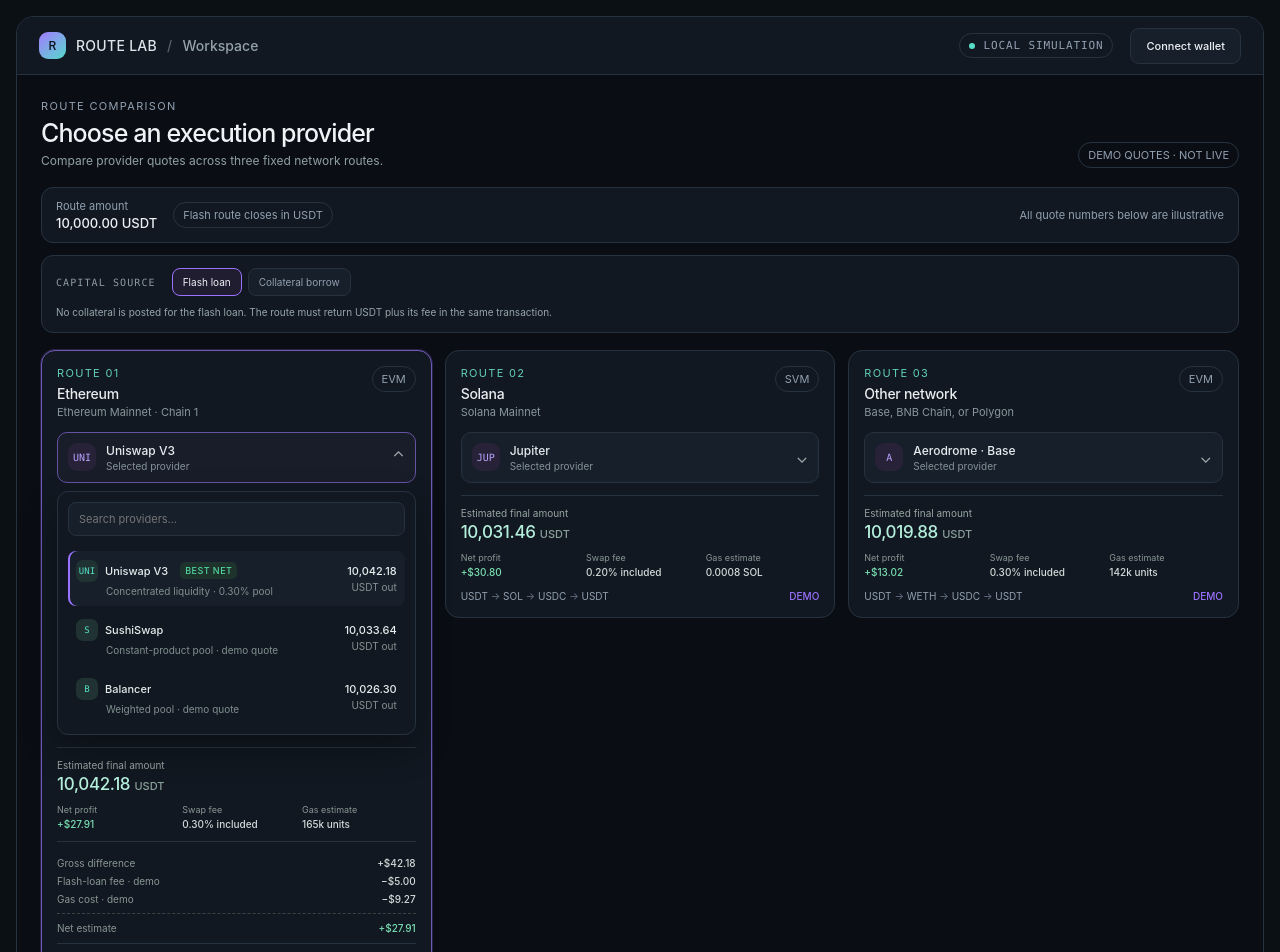
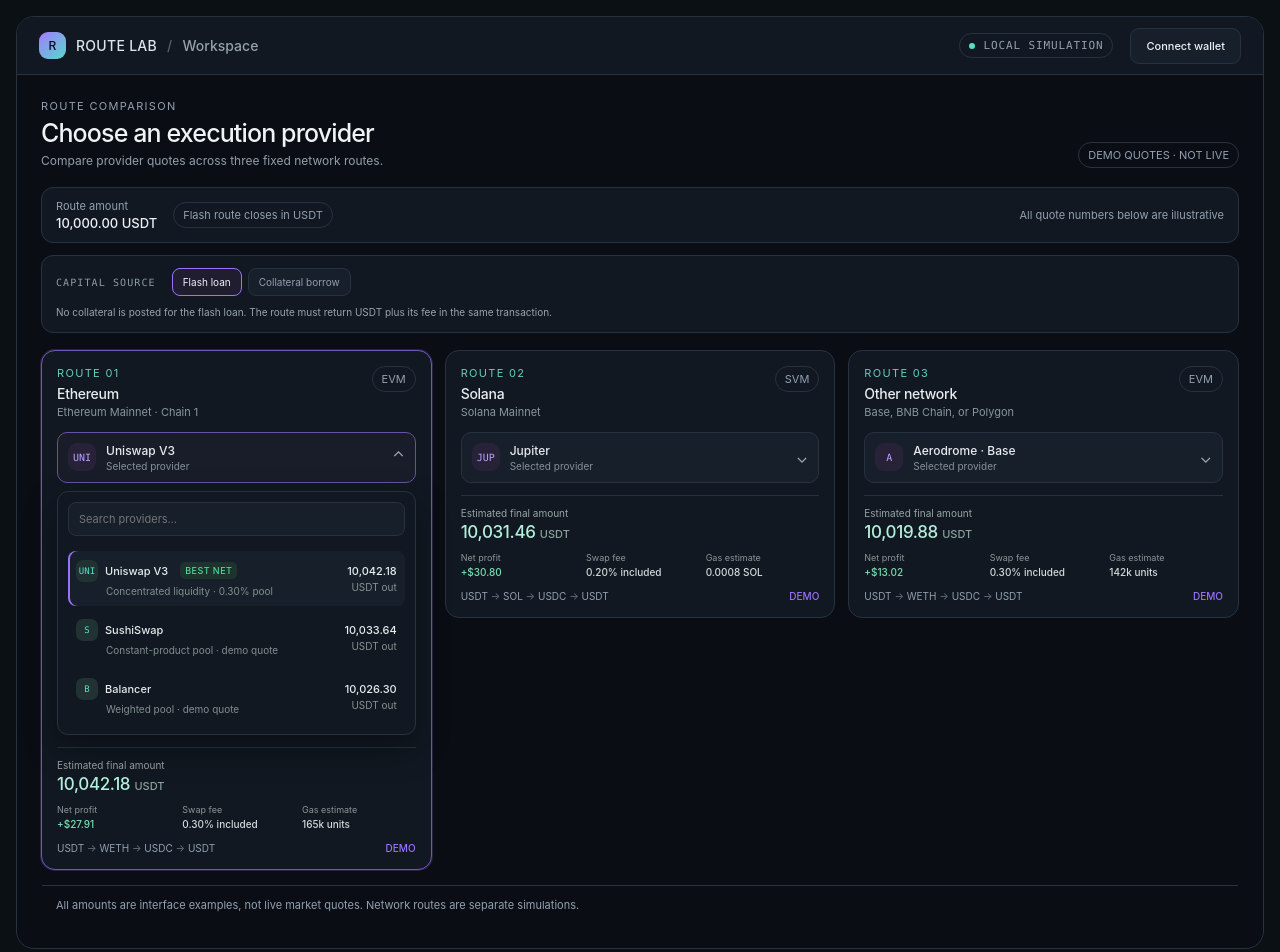
Before and after one commit to Chinyereee/flash-loan-arbitrage, a React (Vite) app: page / in a window 1280 px wide. Shown: the top 952 px of the page. Built offline with nearby package versions, Linux system fonts and the light colour scheme.

Commit message:
Standardize route result summaries

```diff
--- a/src/App.css
+++ b/src/App.css
@@ -243,3 +243,10 @@ button:focus-visible, input:focus-visible, select:focus-visible { outline: 2px s
   .borrow { flex-wrap: wrap; gap: 9px; }
   .borrow-hint { width: 100%; margin-left: 0; }
 }
+
+/* Keep the route grid inside the browser viewport on desktop and laptop screens. */
+.route-studio { box-sizing: border-box; width: calc(100% - 32px); max-width: 1440px; }
+.studio-content, .route-grid, .route-card { min-width: 0; }
+.route-grid { width: 100%; grid-template-columns: repeat(3, minmax(0, 1fr)); }
+@media (max-width: 1050px) { .route-grid { grid-template-columns: repeat(2, minmax(0, 1fr)); } }
+@media (max-width: 850px) { .route-grid { grid-template-columns: minmax(0, 1fr); } }
--- a/src/App.tsx
+++ b/src/App.tsx
@@ -11,9 +11,6 @@ type ProviderQuote = {
   fee: string;
   gas: string;
   best?: boolean;
-  gross?: string;
-  loanFee?: string;
-  gasCost?: string;
 };
 
 type Route = {
@@ -33,9 +30,9 @@ const routes: Route[] = [
     family: "EVM",
     tokens: ["USDT", "WETH", "USDC", "USDT"],
     providers: [
-      { id: "uniswap", name: "Uniswap V3", mark: "UNI", description: "Concentrated liquidity · 0.30% pool", output: "10,042.18", profit: "+$27.91", fee: "0.30%", gas: "165k units", best: true, gross: "+$42.18", loanFee: "−$5.00", gasCost: "−$9.27" },
-      { id: "sushi", name: "SushiSwap", mark: "S", description: "Constant-product pool · demo quote", output: "10,033.64", profit: "+$19.80", fee: "0.30%", gas: "157k units", gross: "+$33.64", loanFee: "−$5.00", gasCost: "−$8.84" },
-      { id: "balancer", name: "Balancer", mark: "B", description: "Weighted pool · demo quote", output: "10,026.30", profit: "+$12.46", fee: "0.10%", gas: "157k units", gross: "+$26.30", loanFee: "−$5.00", gasCost: "−$8.84" },
+      { id: "uniswap", name: "Uniswap V3", mark: "UNI", description: "Concentrated liquidity · 0.30% pool", output: "10,042.18", profit: "+$27.91", fee: "0.30%", gas: "165k units", best: true },
+      { id: "sushi", name: "SushiSwap", mark: "S", description: "Constant-product pool · demo quote", output: "10,033.64", profit: "+$19.80", fee: "0.30%", gas: "157k units" },
+      { id: "balancer", name: "Balancer", mark: "B", description: "Weighted pool · demo quote", output: "10,026.30", profit: "+$12.46", fee: "0.10%", gas: "157k units" },
     ],
   },
   {
@@ -72,11 +69,6 @@ function App() {
     solana: "jupiter",
     other: "aerodrome",
   });
-
-  const ethereumRoute = routes[0];
-  const selectedEthereum =
-    ethereumRoute.providers.find((provider) => provider.id === selectedProviders.ethereum) ??
-    ethereumRoute.providers[0];
 
   function chooseProvider(routeId: string, providerId: string) {
     setSelectedProviders((current) => ({ ...current, [routeId]: providerId }));
@@ -234,14 +226,6 @@ function App() {
                     <div><span>Swap fee</span><strong>{selected.fee} included</strong></div>
                     <div><span>Gas estimate</span><strong>{selected.gas}</strong></div>
                   </div>
-                  {route.id === "ethereum" && (
-                    <div className="profit-breakdown">
-                      <div><span>Gross difference</span><strong>{selectedEthereum.gross}</strong></div>
-                      <div><span>Flash-loan fee · demo</span><strong>{selectedEthereum.loanFee}</strong></div>
-                      <div><span>Gas cost · demo</span><strong>{selectedEthereum.gasCost}</strong></div>
-                      <div className="breakdown-total"><span>Net estimate</span><strong>{selectedEthereum.profit}</strong></div>
-                    </div>
-                  )}
                   <div className="route-footer">
                     <span>{route.tokens.map((token, tokenIndex) => <span key={route.id + "-path-" + tokenIndex}>{tokenIndex > 0 && <span className="path-divider"> → </span>}{token}</span>)}</span>
                     <span className="demo-tag">DEMO</span>
--- a/src/index.css
+++ b/src/index.css
@@ -19,3 +19,6 @@ button, input, select { font: inherit; }
 button { -webkit-tap-highlight-color: transparent; }
 #root { min-height: 100vh; }
 ::selection { color: #effffb; background: #276e60; }
+
+html, body { width: 100%; overflow-x: hidden; }
+#root { width: 100%; max-width: 100vw; min-width: 0; }
```
